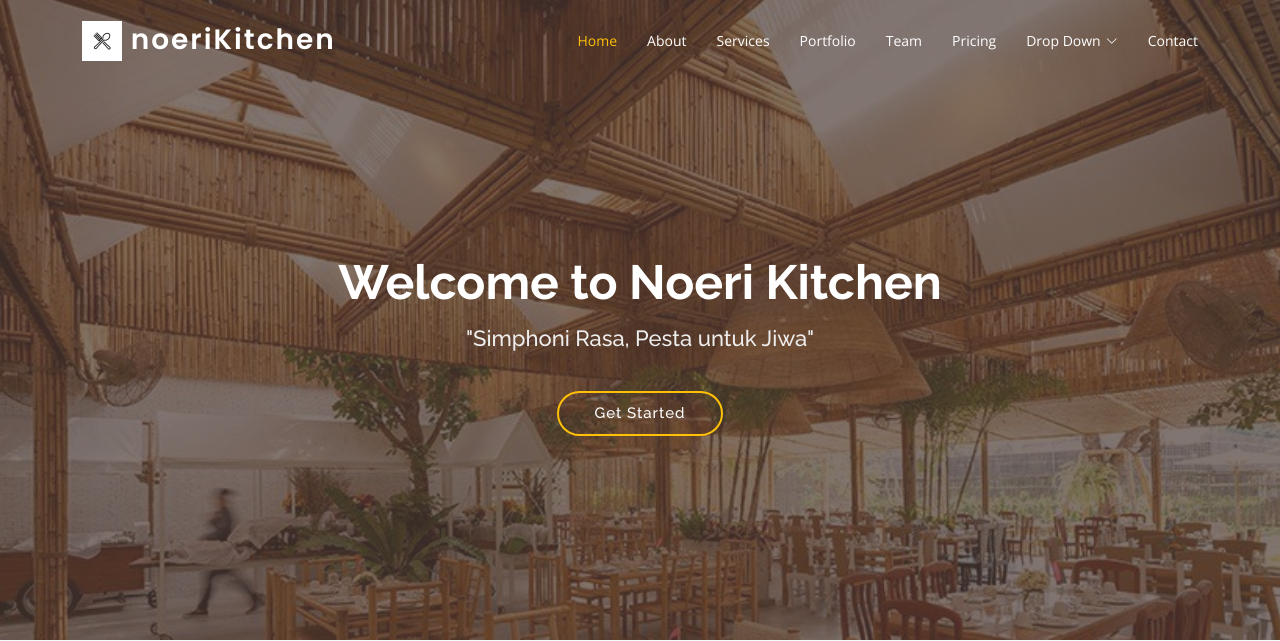
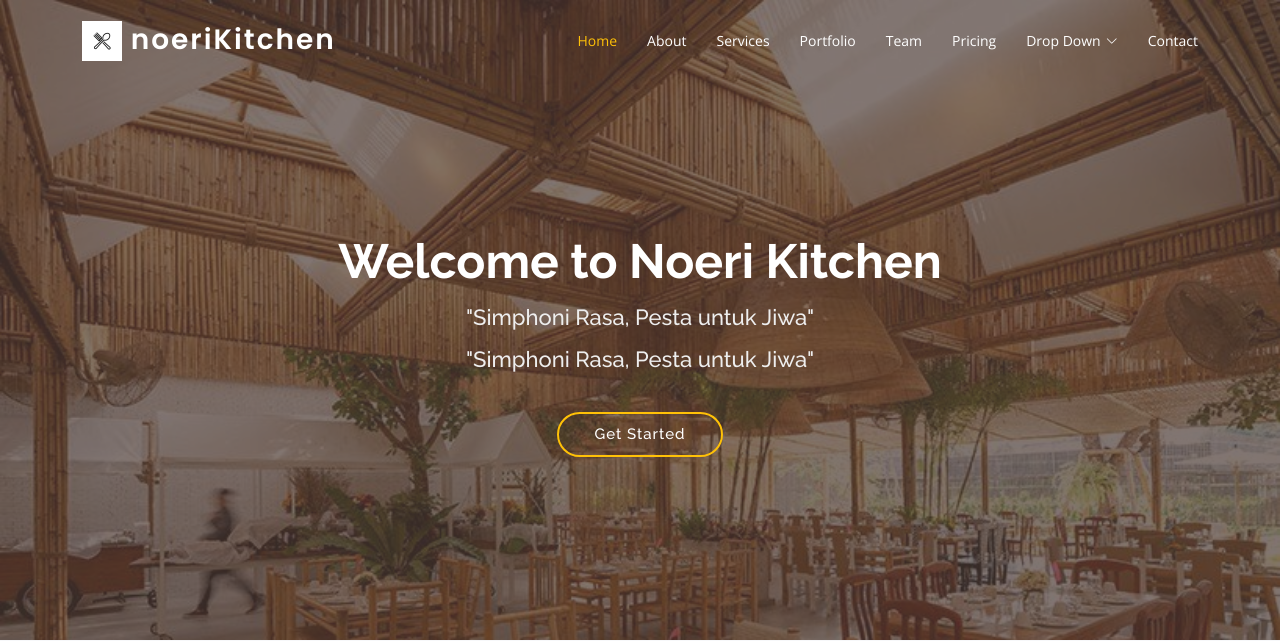
Before and after one commit to rifasania/noeri, a CodeIgniter app: page /noeri/ in a window 1280 px wide. Shown: the top 641 px of the page. Run offline with CodeIgniter, Linux system fonts and the light colour scheme.

Commit message:
commit_rifa

```diff
--- a/application/views/V_Noeri.php
+++ b/application/views/V_Noeri.php
@@ -87,6 +87,7 @@ defined('BASEPATH') OR exit('No direct script access allowed');
   <section id="hero" class="d-flex align-items-center justify-content-center">
     <div class="container position-relative">
       <h1>Welcome to Noeri Kitchen</h1>
+      <h2>"Simphoni Rasa, Pesta untuk Jiwa"</h2>
       <h2>"Simphoni Rasa, Pesta untuk Jiwa"</h2>
       <a href="#about" class="btn-get-started scrollto">Get Started</a>
     </div>
```
